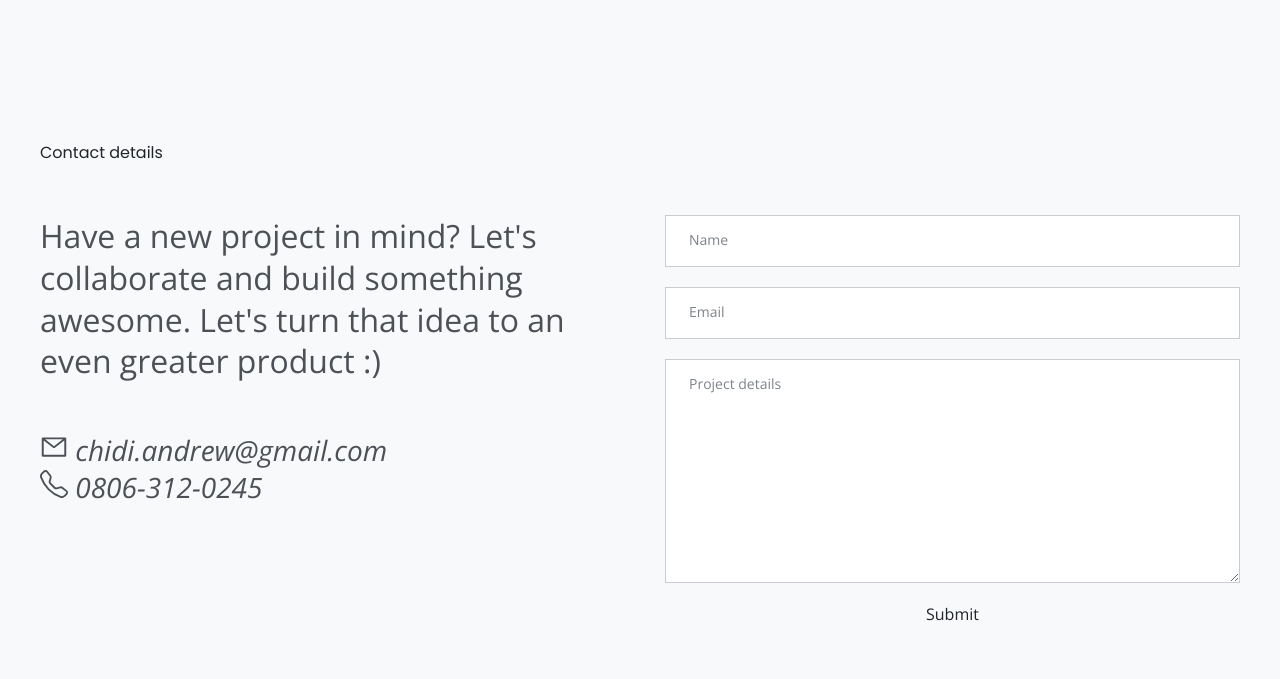
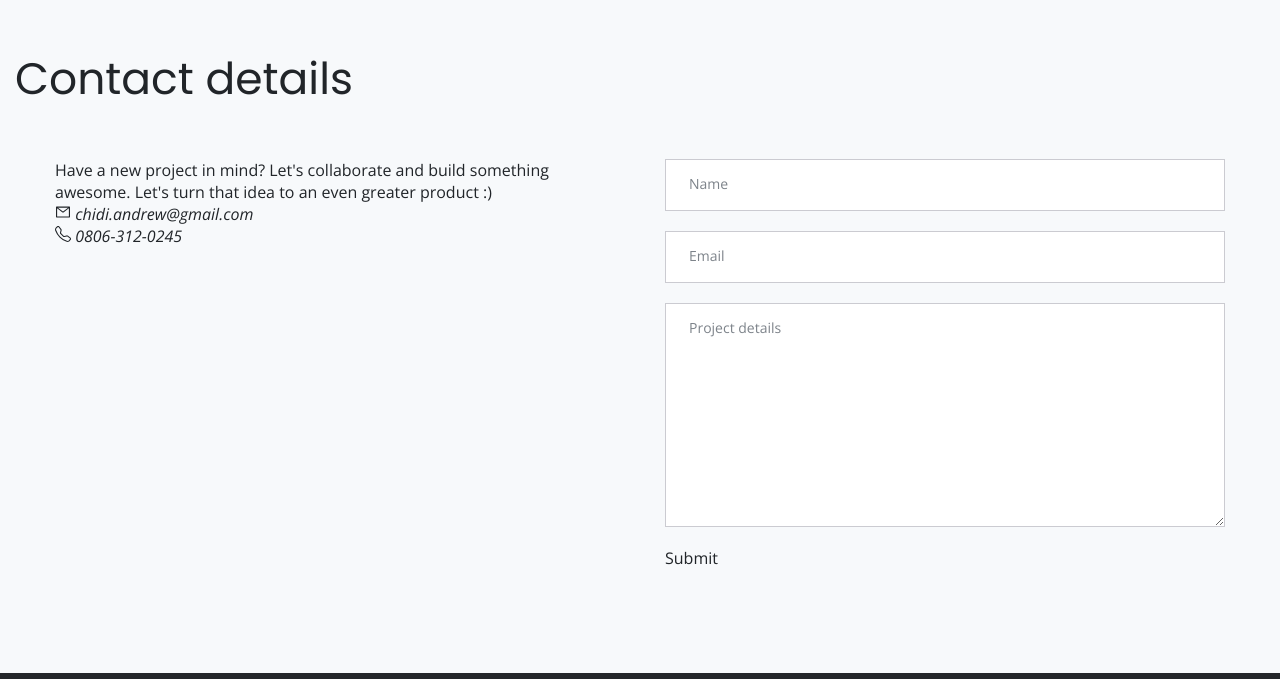
Before and after one commit to drew-chidi/portfolio, a React (Vite) app: page / in a window 1280 px wide. Shown: the part 3361-4040 px from the top of the page. Built offline with nearby package versions, Linux system fonts and the light colour scheme.

Commit message:
refactored the contact section

```diff
--- a/src/App.jsx
+++ b/src/App.jsx
@@ -1,7 +1,7 @@
 import React, { useEffect, useState } from 'react';
 import About from './components/About';
 import Projects from './components/Portfolio';
-import Contact from './components/Contact/Contact';
+import Contact from './components/Contact';
 import Footer from './components/Footer/Footer';
 import Navbar from './components/Navbar/';
 import { useSelector } from 'react-redux';
@@ -46,13 +46,14 @@ function App() {
       <Home />
       <About />
       <Portfolio />
+      <Contact />
 
       {/* <section id='portfolio'>
         <Projects />
       </section> */}
-      <section id='contact'>
+      {/* <section id='contact'>
         <Contact />
-      </section>
+      </section> */}
       <section>
         <Footer />
       </section>
--- a/src/components/Contact/Contact.jsx
+++ /dev/null
@@ -1,88 +0,0 @@
-import React from "react";
-import classes from "./Contact.module.css";
-import { AiOutlineMail } from "react-icons/ai";
-import { BsTelephone } from "react-icons/bs";
-
-const Contact = () => {
-  return (
-    <div>
-      <div id='contact' className={classes.form_1}>
-        <div className={classes.s_contact}>
-          <h2>Contact details</h2>
-        </div>
-
-        <div className={classes.container}>
-          <div className={classes.row}>
-            <div className={classes.col_lg_12}>
-              <p className={classes.p_heading}>
-                Have a new project in mind? Let's collaborate and build
-                something awesome. Let's turn that idea to an even greater
-                product :){" "}
-                <address>
-                  <a class='blue no-line' href='mailto:chidi.andrew@gmail.com'>
-                    <AiOutlineMail /> chidi.andrew@gmail.com
-                  </a>
-                  <br />
-                  <a href='tel:+2348063120245'>
-                    {" "}
-                    <BsTelephone /> 0806-312-0245
-                  </a>
-                </address>
-              </p>
-            </div>
-          </div>
-          <div className={classes.row}>
-            <div className={classes.col_lg_12}>
-              {/*Contact Form  */}
-              <form
-                id='contactForm'
-                action='https://formsubmit.co/chidi.andrew@gmail.com'
-                method='POST'
-              >
-                <div className={classes.form_group}>
-                  <input
-                    type='text'
-                    className={classes.form_control_input}
-                    id='cname'
-                    required
-                  />
-                  <label className={classes.label_control} htmlFor='cname'>
-                    Name
-                  </label>
-                </div>
-                <div className={classes.form_group}>
-                  <input
-                    type='email'
-                    className={classes.form_control_input}
-                    id='cemail'
-                    required
-                  />
-                  <label className={classes.label_control} htmlFor='cemail'>
-                    Email
-                  </label>
-                </div>
-                <div className={classes.form_group}>
-                  <textarea
-                    className={classes.form_control_textarea}
-                    id='cmessage'
-                    required
-                  ></textarea>
-                  <label className={classes.label_control} htmlFor='cmessage'>
-                    Project details
-                  </label>
-                </div>
-                <div className={classes.form_group}>
-                  <button type='submit' class='form-control-submit-button'>
-                    Submit
-                  </button>
-                </div>
-              </form>
-            </div>
-          </div>
-        </div>
-      </div>
-    </div>
-  );
-};
-
-export default Contact;
--- /dev/null
+++ b/src/components/Contact/index.jsx
@@ -0,0 +1,169 @@
+import React from 'react';
+import classes from './Contact.module.css';
+import { AiOutlineMail } from 'react-icons/ai';
+import { BsTelephone } from 'react-icons/bs';
+import SectionLayout from '../Layout/SectionLayout';
+
+const Contact = () => {
+  return (
+    <SectionLayout id='contact' title='Contact details'>
+      <div className={classes.container}>
+        <div className={classes.row}>
+          <div className={classes.col_lg_12}>
+            <p className={classes.p_heading}>
+              Have a new project in mind? Let's collaborate and build something
+              awesome. Let's turn that idea to an even greater product :){' '}
+              <address>
+                <a class='blue no-line' href='mailto:chidi.andrew@gmail.com'>
+                  <AiOutlineMail /> chidi.andrew@gmail.com
+                </a>
+                <br />
+                <a href='tel:+2348063120245'>
+                  <BsTelephone /> 0806-312-0245
+                </a>
+              </address>
+            </p>
+          </div>
+        </div>
+        <div className={classes.row}>
+          <div className={classes.col_lg_12}>
+            {/*Contact Form  */}
+            <form
+              id='contactForm'
+              action='https://formsubmit.co/chidi.andrew@gmail.com'
+              method='POST'
+            >
+              <div className={classes.form_group}>
+                <input
+                  type='text'
+                  className={classes.form_control_input}
+                  id='cname'
+                  required
+                />
+                <label className={classes.label_control} htmlFor='cname'>
+                  Name
+                </label>
+              </div>
+              <div className={classes.form_group}>
+                <input
+                  type='email'
+                  className={classes.form_control_input}
+                  id='cemail'
+                  required
+                />
+                <label className={classes.label_control} htmlFor='cemail'>
+                  Email
+                </label>
+              </div>
+              <div className={classes.form_group}>
+                <textarea
+                  className={classes.form_control_textarea}
+                  id='cmessage'
+                  required
+                ></textarea>
+                <label className={classes.label_control} htmlFor='cmessage'>
+                  Project details
+                </label>
+              </div>
+              <div className={classes.form_group}>
+                <button type='submit' class='form-control-submit-button'>
+                  Submit
+                </button>
+              </div>
+            </form>
+          </div>
+        </div>
+      </div>
+    </SectionLayout>
+  );
+};
+
+export default Contact;
+
+// import React from 'react';
+// import classes from './Contact.module.css';
+// import { AiOutlineMail } from 'react-icons/ai';
+// import { BsTelephone } from 'react-icons/bs';
+
+// const Contact = () => {
+//   return (
+//     <div>
+//       <div id='contact' className={classes.form_1}>
+//         <div className={classes.s_contact}>
+//           <h2>Contact details</h2>
+//         </div>
+
+//         <div className={classes.container}>
+//           <div className={classes.row}>
+//             <div className={classes.col_lg_12}>
+//               <p className={classes.p_heading}>
+//                 Have a new project in mind? Let's collaborate and build
+//                 something awesome. Let's turn that idea to an even greater
+//                 product :){' '}
+//                 <address>
+//                   <a class='blue no-line' href='mailto:chidi.andrew@gmail.com'>
+//                     <AiOutlineMail /> chidi.andrew@gmail.com
+//                   </a>
+//                   <br />
+//                   <a href='tel:+2348063120245'>
+//                     <BsTelephone /> 0806-312-0245
+//                   </a>
+//                 </address>
+//               </p>
+//             </div>
+//           </div>
+//           <div className={classes.row}>
+//             <div className={classes.col_lg_12}>
+//               {/*Contact Form  */}
+//               <form
+//                 id='contactForm'
+//                 action='https://formsubmit.co/chidi.andrew@gmail.com'
+//                 method='POST'
+//               >
+//                 <div className={classes.form_group}>
+//                   <input
+//                     type='text'
+//                     className={classes.form_control_input}
+//                     id='cname'
+//                     required
+//                   />
+//                   <label className={classes.label_control} htmlFor='cname'>
+//                     Name
+//                   </label>
+//                 </div>
+//                 <div className={classes.form_group}>
+//                   <input
+//                     type='email'
+//                     className={classes.form_control_input}
+//                     id='cemail'
+//                     required
+//                   />
+//                   <label className={classes.label_control} htmlFor='cemail'>
+//                     Email
+//                   </label>
+//                 </div>
+//                 <div className={classes.form_group}>
+//                   <textarea
+//                     className={classes.form_control_textarea}
+//                     id='cmessage'
+//                     required
+//                   ></textarea>
+//                   <label className={classes.label_control} htmlFor='cmessage'>
+//                     Project details
+//                   </label>
+//                 </div>
+//                 <div className={classes.form_group}>
+//                   <button type='submit' class='form-control-submit-button'>
+//                     Submit
+//                   </button>
+//                 </div>
+//               </form>
+//             </div>
+//           </div>
+//         </div>
+//       </div>
+//     </div>
+//   );
+// };
+
+// export default Contact;
--- a/src/components/Layout/SectionLayout.jsx
+++ b/src/components/Layout/SectionLayout.jsx
@@ -6,7 +6,7 @@ const SectionLayout = ({ children, id, title }) => {
   const theme = useSelector((state) => state.theme.mode);
 
   return (
-    <div>
+    <>
       <section
         id={id}
         className={`${classes.s_wrapper} ${classes.target_section} ${
@@ -24,7 +24,7 @@ const SectionLayout = ({ children, id, title }) => {
           <Fragment>{children}</Fragment>
         </div>
       </section>
-    </div>
+    </>
   );
 };
 
```
